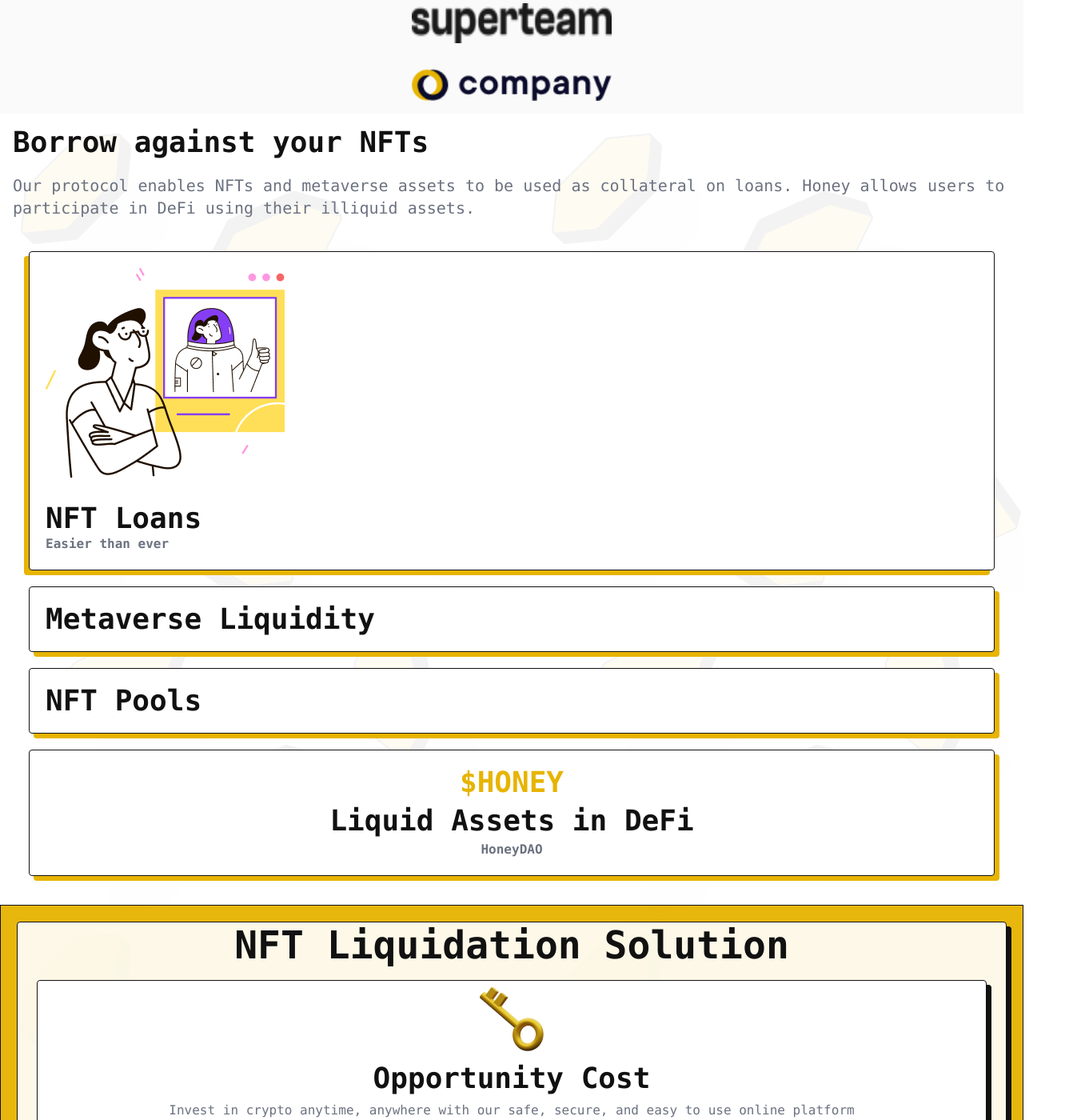
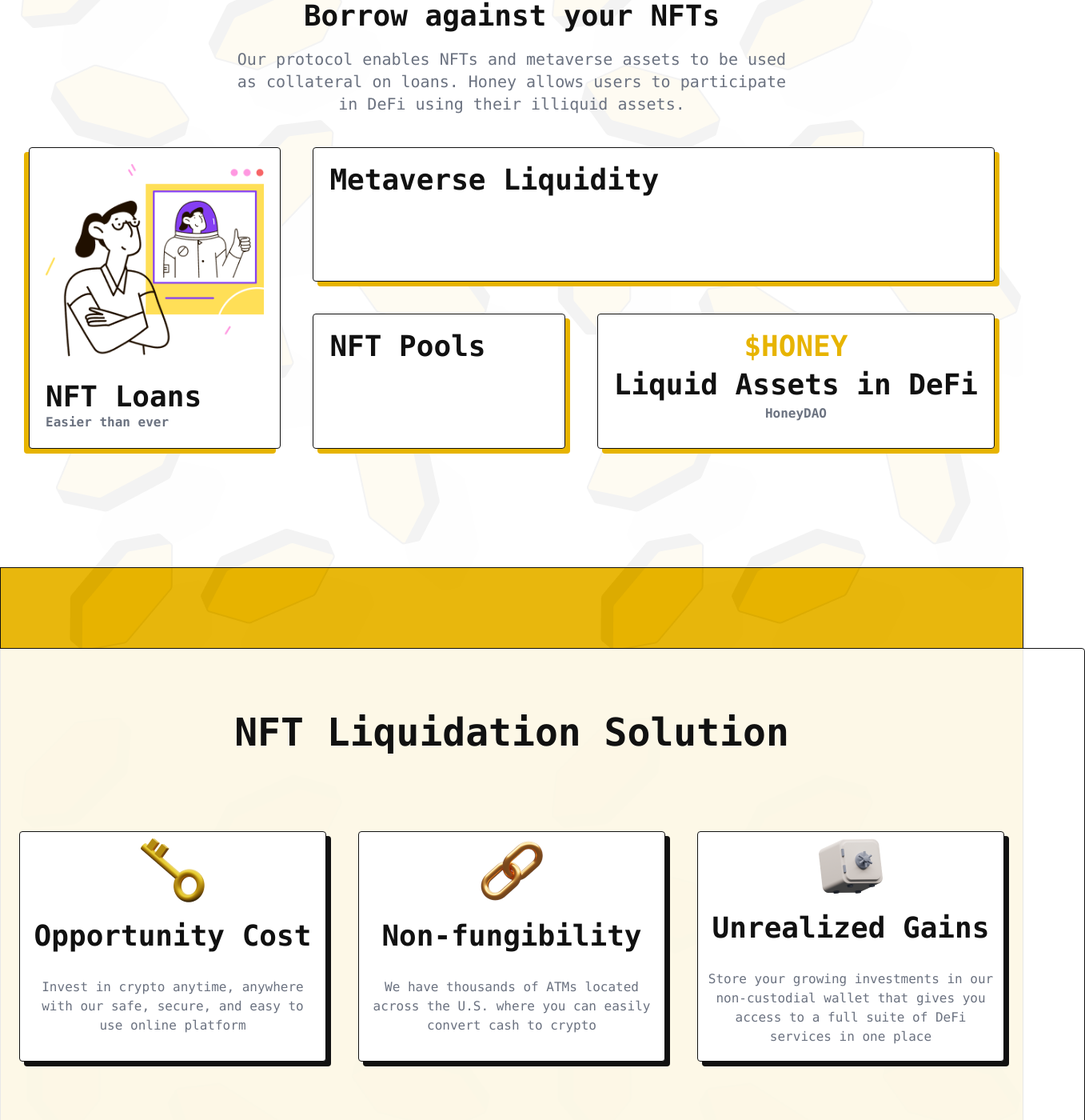
Before and after one commit to CODExSHUBHAM/honey-finance-website, a Next.js app: page / in a window 1280 px wide. Shown: the part 1208-2608 px from the top of the page at 80% size, 1357 px wide, since content can reach past the window. Built offline with nearby package versions, Linux system fonts and the light colour scheme; a web font is replaced by a local one.

Commit message:
feat: Added Optimisation for Desktops

```diff
--- a/components/FeaturedSection/FeaturedSection.tsx
+++ b/components/FeaturedSection/FeaturedSection.tsx
@@ -7,11 +7,11 @@
 
 function FeaturedSection(): JSX.Element {
   return (
-    <div className="bg-neutral-50 flex flex-col items-center justify-center gap-10 py-4">
+    <div className="bg-neutral-50 flex flex-col items-center justify-center gap-10 py-4 md:py-10">
       <p className="text-black uppercase text-lg font-normal leading-5">
         As Featured In
       </p>
-      <div className="flex flex-col items-center justify-center gap-8">
+      <div className="flex flex-col md:flex-row items-center justify-center gap-8">
         <Image
           src={Featured1}
           alt="Featured1"
--- a/components/FooterSection/FooterSection.tsx
+++ b/components/FooterSection/FooterSection.tsx
@@ -11,11 +11,42 @@
 
 function FooterSection(): JSX.Element {
   return (
-    <div className="bg-white px-2 py-4 flex flex-col items-center text-center">
-      <Heading size="sm" variant="black" className="font-bold">
-        Honey Finance is run by our DAO and operated by Honey Labs.
-      </Heading>
+    <div className="bg-white px-2 py-4 md:p-20 flex flex-col md:flex-row items-center text-center md:text-left">
       <div>
+        <Heading size="sm" variant="black" className="font-bold">
+          Honey Finance is run by our DAO and operated by Honey Labs.
+        </Heading>
+        <div className="flex flex-col md:flex-row md:gap-10 items-center">
+          <Button
+            as="a"
+            className="flex items-center gap-2 w-fit mt-6 "
+            variant="gray"
+            size="sm"
+            href=""
+            target="_blank"
+          >
+            Documentation
+            <Icon icon="LinkArrow" />
+          </Button>
+          <Button
+            as="a"
+            className="flex items-center gap-2 w-fit mt-6 "
+            variant="gray"
+            size="sm"
+            href=""
+            target="_blank"
+          >
+            Whitepaper
+            <Icon icon="LinkArrow" />
+          </Button>
+        </div>
+        <div className="flex items-center gap-8 w-fit mt-6 md:mt-20">
+          <Image src={Discord} alt="Discord Icon" />
+          <Image src={Telegram} alt="Telegram Icon" />
+          <Image src={Twitter} alt="Twitter Icon" />
+        </div>
+      </div>
+      <div className="md:flex">
         <Box shadowType="DARK" className="py-6 px-2 flex flex-col items-center">
           <Image src={Logo} alt="Honey Logo" />
           <Heading size="sm" variant="black" className="font-bold pt-3">
@@ -39,35 +70,6 @@
           </p>
         </Box>
       </div>
-      <div className="flex flex-col items-center">
-        <Button
-          as="a"
-          className="flex items-center gap-2 w-fit mt-6 "
-          variant="gray"
-          size="sm"
-          href=""
-          target="_blank"
-        >
-          Documentation
-          <Icon icon="LinkArrow" />
-        </Button>
-        <Button
-          as="a"
-          className="flex items-center gap-2 w-fit mt-6 "
-          variant="gray"
-          size="sm"
-          href=""
-          target="_blank"
-        >
-          Whitepaper
-          <Icon icon="LinkArrow" />
-        </Button>
-      </div>
-      <div className="flex items-center gap-8 w-fit mt-6">
-        <Image src={Discord} alt="Discord Icon" />
-        <Image src={Telegram} alt="Telegram Icon" />
-        <Image src={Twitter} alt="Twitter Icon" />
-      </div>
     </div>
   );
 }
--- a/components/Navbar/Navbar.tsx
+++ b/components/Navbar/Navbar.tsx
@@ -18,7 +18,7 @@
   return (
     <Disclosure
       as="nav"
-      className="bg-white md:bg-opacity-60 absolute top-0 left-0 right-0 z-10"
+      className="bg-white md:bg-opacity-60 absolute top-0 left-0 right-0 z-10 md:px-20"
     >
       {({ open }) => (
         <>
--- a/components/Section1/Section1.tsx
+++ b/components/Section1/Section1.tsx
@@ -5,17 +5,21 @@
 
 function Section1(): JSX.Element {
   return (
-    <div className="bg-white bg-opacity-95 flex flex-col gap-5  py-4 px-4">
+    <div className="bg-white bg-opacity-95 flex flex-col justify-center items-center gap-5 py-4 px-4 md:py-32">
       <Heading size="sm" variant="black" className="font-bold">
         Borrow against your NFTs
       </Heading>
-      <p className="font-mono font-medium text-xl text-gray-500">
+      <p className="font-mono font-medium text-xl text-gray-500 md:w-[55%] md:text-center">
         Our protocol enables NFTs and metaverse assets to be used as collateral
         on loans. Honey allows users to participate in DeFi using their illiquid
         assets.
       </p>
-      <div>
-        <Box shadowType="DARK" shadowDirection="left" className="p-5">
+      <div className="md:grid md:grid-cols-2 md:grid-rows-2 w-fit">
+        <Box
+          shadowType="DARK"
+          shadowDirection="left"
+          className="p-5 md:row-start-1 md:row-end-4 w-fit"
+        >
           <Image src={Illustration1} alt="Illustration" />
           <Heading size="sm" variant="black" className="font-bold pt-6">
             NFT Loans
@@ -24,12 +28,12 @@
             Easier than ever
           </p>
         </Box>
-        <Box shadowType="DARK" className="p-5">
+        <Box shadowType="DARK" className="p-5 md:col-start-2 md:col-end-4">
           <Heading size="sm" variant="black" className="font-bold">
             Metaverse Liquidity
           </Heading>
         </Box>
-        <Box shadowType="DARK" className="p-5">
+        <Box shadowType="DARK" className="p-5 ">
           <Heading size="sm" variant="black" className="font-bold">
             NFT Pools
           </Heading>
--- a/components/Section2/Section2.tsx
+++ b/components/Section2/Section2.tsx
@@ -7,54 +7,66 @@
 
 function Section2(): JSX.Element {
   return (
-    <div className="bg-primary bg-opacity-95 border border-black">
+    <div className="bg-primary bg-opacity-95 border border-black md:py-20 md:flex md:flex-col md:items-center">
       <Box
         shadowType="BLACK"
         shadowDirection="right"
-        className="p-1 text-center bg-opacity-90"
+        className="p-1 text-center bg-opacity-90 md:w-fit md:p-20 md:flex md:flex-col md:items-center"
       >
         <Heading variant="black" className="font-bold">
           NFT Liquidation Solution
         </Heading>
-        <div>
-          <Box shadowType="BLACK" shadowDirection="right" className="p-2">
+        <div className="md:flex md:pt-20">
+          <Box
+            shadowType="BLACK"
+            shadowDirection="right"
+            className="p-2 md:w-96 md:h-72"
+          >
             <Image src={key} alt="key Illustration" />
             <Heading
               size="sm"
               variant="black"
-              className="font-bold pt-2 text-center"
+              className="font-bold pt-2 md:pt-4 text-center"
             >
               Opportunity Cost
             </Heading>
-            <p className="font-mono text-gray-500 font-normal pt-2">
+            <p className="font-mono text-gray-500 font-normal pt-2 md:pt-8">
               Invest in crypto anytime, anywhere with our safe, secure, and easy
               to use online platform
             </p>
           </Box>
-          <Box shadowType="BLACK" shadowDirection="right" className="p-2">
+          <Box
+            shadowType="BLACK"
+            shadowDirection="right"
+            className="p-2 md:w-96 md:h-72"
+          >
             <Image src={chain} alt="key Illustration" />
             <Heading
               size="sm"
               variant="black"
-              className="font-bold pt-2 text-center"
+              className="font-bold pt-2 md:pt-4 text-center"
             >
               Non-fungibility
             </Heading>
-            <p className="font-mono text-gray-500 font-normal pt-2">
+            <p className="font-mono text-gray-500 font-normal pt-2 md:pt-8">
               We have thousands of ATMs located across the U.S. where you can
               easily convert cash to crypto
             </p>
           </Box>
-          <Box shadowType="BLACK" shadowDirection="right" className="p-2">
+          <Box
+            shadowType="BLACK"
+            shadowDirection="right"
+            className="p-2 md:w-96 md:h-72"
+          >
             <Image src={safe} alt="key Illustration" />
             <Heading
               size="sm"
               variant="black"
-              className="font-bold pt-2 text-center"
+              className="font-bold pt-2 md:pt-4 text-center"
             >
               Unrealized Gains
             </Heading>
-            <p className="font-mono text-gray-500 font-normal pt-2">
+            <p className="font-mono text-gray-500 font-normal pt-2 md:pt-8">
               Store your growing investments in our non-custodial wallet that
               gives you access to a full suite of DeFi services in one place
             </p>
--- a/components/Section5/Section5.tsx
+++ b/components/Section5/Section5.tsx
@@ -6,7 +6,7 @@
 
 function Section5(): JSX.Element {
   return (
-    <div className="bg-black p-4">
+    <div className="bg-black p-4 md:flex md:items-center md:justify-around md:p-10">
       <div className="">
         <Image src={FindingMan} alt="FindingMan Illustration" />
         <Heading size="sm" variant="white" className="font-bold pt-4">
@@ -23,6 +23,9 @@
           Read Docs
           <Icon icon="LinkArrow" />
         </Button>
+      </div>
+      <div className="md:flex md:gap-10">
+        <div className="w-48">
           <p className="font-mono text-white text-xl font-bold pt-8">
             Onboarding
           </p>
@@ -30,6 +33,8 @@
             Honey brings lending and borrowing to NFTs, allowing you to utilize
             capital stored away in your NFT collection.
           </p>
+        </div>
+        <div className="w-48">
           <p className="font-mono text-white text-xl font-bold pt-8">
             Lending Flow
           </p>
@@ -37,6 +42,8 @@
             Lenders lock up liquidity in exchange for HONEY, which can be staked
             for protocol fees.
           </p>
+        </div>
+        <div className="w-48">
           <p className="font-mono text-white text-xl font-bold pt-8">
             Borrow Flow
           </p>
@@ -46,6 +53,7 @@
           </p>
         </div>
       </div>
+    </div>
   );
 }
 
--- a/components/Section6/Section6.tsx
+++ b/components/Section6/Section6.tsx
@@ -9,8 +9,9 @@
 
 function Section6(): JSX.Element {
   return (
-    <div className="bg-white bg-opacity-95 py-10 px-2">
-      <Box className="py-8 px-2 bg-gray-50 flex flex-col text-center items-center">
+    <div className="bg-white bg-opacity-95 py-10 px-2 md:py-20 md:px-20">
+      <Box className="py-8 px-2 bg-gray-50 flex flex-col md:flex-row text-center items-center md:justify-between md:px-20">
+        <div>
           <Heading variant="black" className="font-bold">
             Partenered with
           </Heading>
@@ -25,7 +26,8 @@
             Mirror.xyz
             <Icon icon="LinkArrow" />
           </Button>
-        <div className="flex flex-col w-fit pt-8 gap-8">
+        </div>
+        <div className="flex flex-col md:flex-row w-fit pt-8 gap-8">
           <Image src={Wormhole} alt="WormholeLogo" width={150} height={150} />
           <Image src={Katana} alt="KatanaLogo" width={150} height={150} />
           <Image src={Solvent} alt="SolventLogo" />
```
Also changed, not shown: components/Section3/Section3.tsx (+31 -8 lines). Lines whose indentation alone changed are shown as unchanged.
